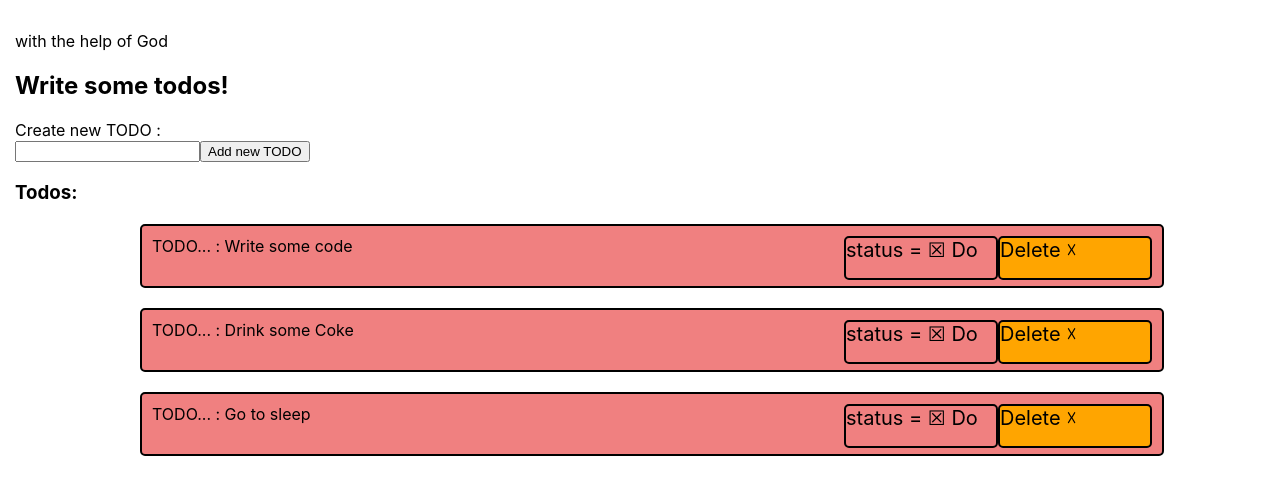
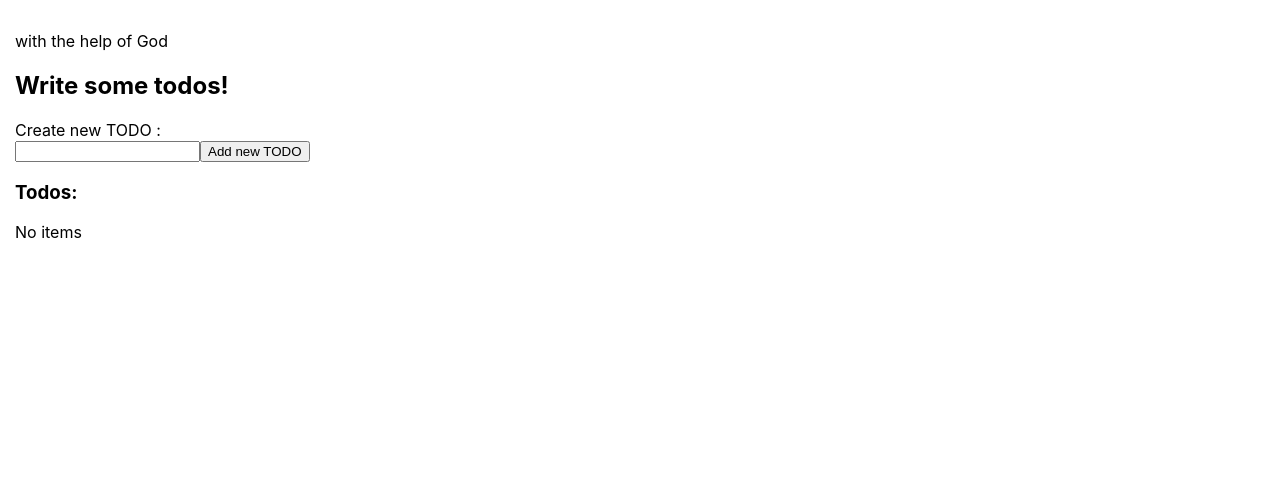
Before and after one commit to lingar-poc/react-todos-frontend, a React (Create React App) app: page / in a window 1280 px wide. Shown: the top 494 px of the page. Built offline with nearby package versions, Linux system fonts and the light colour scheme.

Commit message:
Handling the get data

```diff
--- a/src/App.js
+++ b/src/App.js
@@ -1,4 +1,4 @@
-import React, {useReducer} from 'react';
+import React, {useReducer, useLayoutEffect, useEffect} from 'react';
 import './App.css';
 import {Todos} from './features/todos/Todos';
 import {manageStore} from "./features/common/services/todos-store";
@@ -14,25 +14,38 @@ const mocks = [
 
 function App() {
     //initializing data:
-    localStorageDataManagementWithPromises('GET', null).then(data=>{
-        console.log("happen ? ")
-        console.log("after promise = " , data)
-    }).catch(()=>{
-        console.log("errror ?")
-    })
-    let todos = [];
-    if (!localStorage.getItem('todos')) {
-        localStorage.setItem('todos', JSON.stringify(mocks));
-    } else {
-        todos = JSON.parse(localStorage.getItem('todos'));
-    }
+    let todos = null;
+
+
+    // if (!localStorage.getItem('todos')) {
+    //     localStorage.setItem('todos', JSON.stringify(mocks));
+    // } else {
+    //     todos = JSON.parse(localStorage.getItem('todos'));
+    // }
 
     const initialTodos = {
         todos: todos,
 
     }
+    const [todosStore, dispatchTodoAction] = useReducer(manageStore, initialTodos);
 
-    const [todosStore, dispatchTodoAction] = useReducer(manageStore, initialTodos);
+    useEffect(()=>{
+        localStorageDataManagementWithPromises('GET', null).then(data=>{
+            console.log("happen ? ")
+            console.log("after promise = " , data);
+            // todosStore.todos = data;
+            dispatchTodoAction({
+                type: 'GET',
+                todos: data
+                // todos: description
+            });
+
+
+        }).catch(()=>{
+            console.log("errror ?")
+        });
+    },[]);
+
 
     return (
         <div className="">
--- a/src/features/common/services/todos-store.js
+++ b/src/features/common/services/todos-store.js
@@ -2,12 +2,17 @@ import {DataAction, handleData} from "./data-services";
 
 //TODO - do it with promises support
 export function manageStore(todosStore, action) {
+    console.log("manage store")
     switch (action.type) {
-        case 'GET'://todo
+        case 'GET':{
+            console.log(todosStore)
             return {
                 ...todosStore,
                 selectedUser: action.id,
+                todos: action.todos
             }
+        }//todo
+
         case 'POST': {
             console.log("description = " , action.description)
             if (action.description === "") {
--- a/src/features/todos/Todos.jsx
+++ b/src/features/todos/Todos.jsx
@@ -3,16 +3,29 @@ import {Todo} from "../todo/Todo";
 
 export function Todos(props) {
     const [description, setDescription] = useState("");
-    const todosList = props.todosStore.todos.map((item, idx) => {
-        return (
-            <div key={idx}>
-            <Todo description = {item.description} action = {props.todosAction} id={item.id} mark = {item.mark}/>
-            </div>
-        );
-    })
+    let todosList = "loading";
+
+    if (props.todosStore.todos) {
+        if(props.todosStore.todos.length < 1){
+            todosList =  "No items";
+
+        }
+        else {
+            todosList = props.todosStore.todos.map((item, idx) => {
+                return (
+                    <div key={idx}>
+                        <Todo description={item.description} action={props.todosAction} id={item.id} mark={item.mark}/>
+                    </div>
+                );
+            });
+        }
+
+    }
+
+
     return (
         <div>
-            <h2>Write some todos!  </h2>
+            <h2>Write some todos! </h2>
             <div>Create new TODO :</div>
             <input value={description} onChange={(event) => setDescription(event.target.value)}/>
             <button
```
